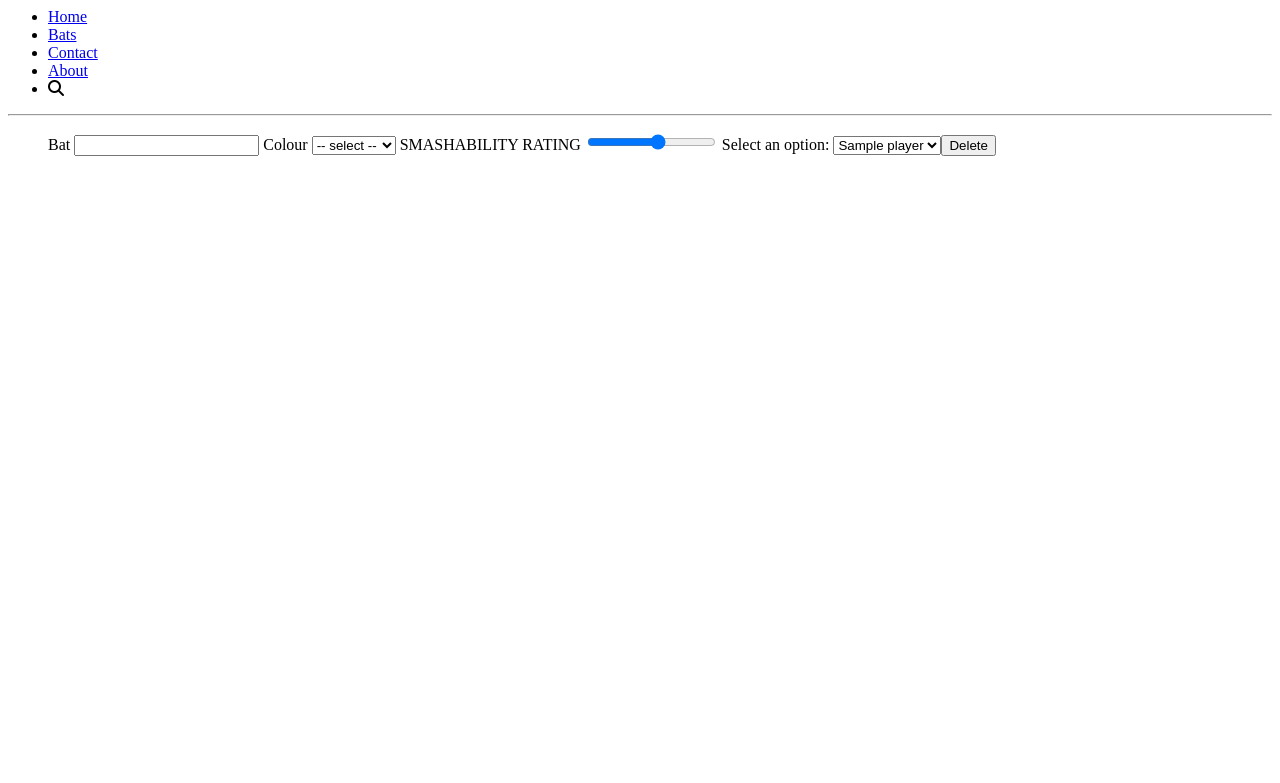
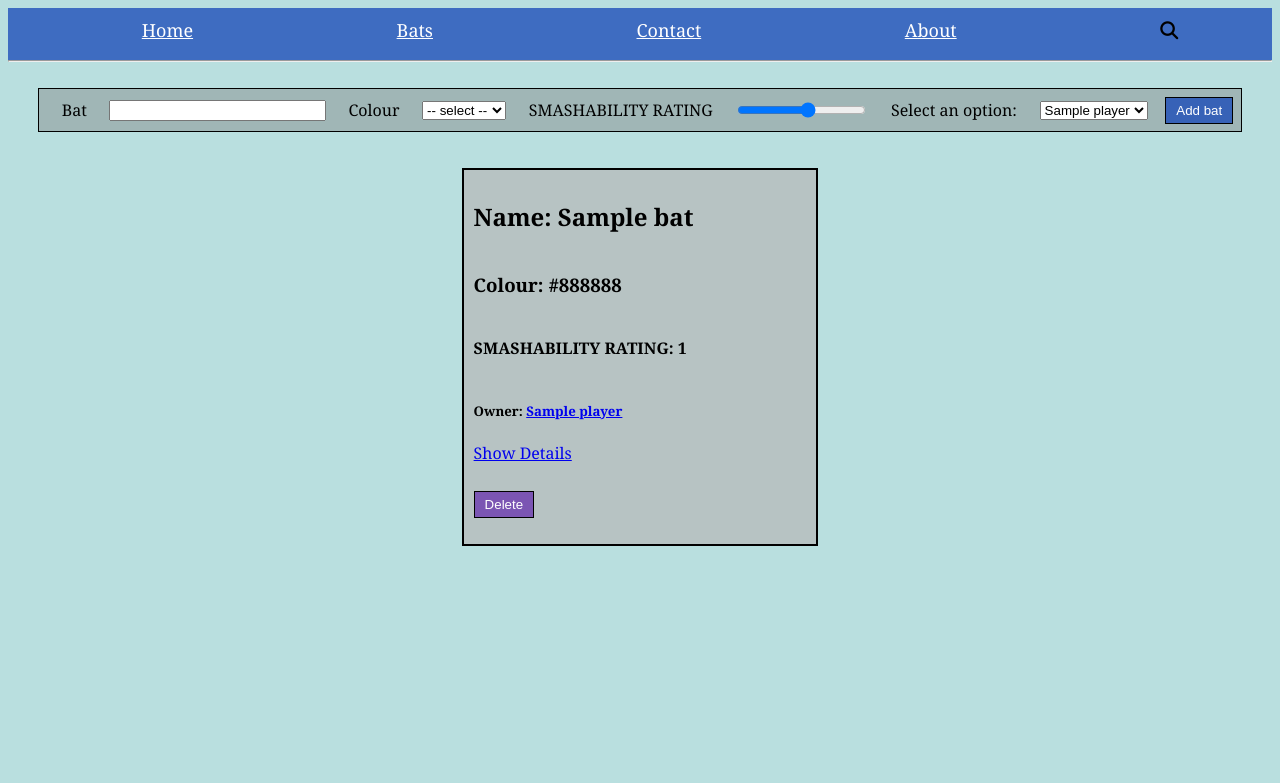
Before and after one commit to PeterQuiznose/pingpong, a Flask app: page /bats in a window 1280 px wide. Shown: the top 783 px of the page. Run offline with Flask 3, Linux system fonts and the light colour scheme; tables that the repository leaves empty hold one stand-in row (values such as "Sample post"); some libraries are stand-ins or nearby versions.

Commit message:
added css styling and functionality to the bat_list including delete

```diff
--- a/app.py
+++ b/app.py
@@ -6,7 +6,7 @@
 app = Flask(__name__)
 
 app = Flask(__name__)
-app.config["SQLALCHEMY_DATABASE_URI"] = f"postgresql://neilroberts@localhost:5432/pingpong"
+app.config["SQLALCHEMY_DATABASE_URI"] = f"postgresql://darrenlackie@localhost:5432/pingpong"
 db = SQLAlchemy(app)
 from models.bat import Bat
 from models.player import Player
--- a/controllers/bat_controller.py
+++ b/controllers/bat_controller.py
@@ -12,15 +12,22 @@
     bats_from_db = Bat.query.all()
     return render_template("bat_list.jinja", players=players_from_db, bats=bats_from_db)
 
-@bat_blueprint.route("/bats/<int:id>")
-def show_one_bat():
+@bat_blueprint.route("/bats/search")
+def search():
+    return render_template('search.jinja', title="Not a real search")
+
+@bat_blueprint.route("/bats/<id>")
+def show_one_bat(id):
     bat_to_show = Bat.query.get(id)
-    return render_template("show_one_bat.jinja", bats=bat_to_show)
+    return render_template("show_one_bat.jinja", bat=bat_to_show)
 
-@bat_blueprint.route("/bats/delete/<int:id>")
+@bat_blueprint.route("/bats/delete/<id>", methods = ["POST"])
 def delete_bat(id):
-    db.session.delete(id)
-    return redirect ("/bats")
+    bat_to_delete = Bat.query.get(id)
+    if bat_to_delete:
+        db.session.delete(bat_to_delete)
+        db.session.commit()
+        return redirect("/bats")
 
 @bat_blueprint.route("/bats", methods=["POST"])
 def save_bat():
@@ -53,7 +60,7 @@
 
     # db.session.commit()
 
-    # bat1 = Bat(name="Red Bat", colour="red", smashability=3)
+    # bat1 = Bat(name="Red Bat", colour="red", smashability=3, player_id=player1.id)
     # bat2 = Bat(name="The Black One", colour="black", smashability=5)
     # bat3 = Bat(name="The slicing, smashing super-dooper bat", colour="rainbow", smashability=10)
 
--- a/models/bat.py
+++ b/models/bat.py
@@ -6,7 +6,7 @@
     name = db.Column(db.String(64))
     colour = db.Column(db.String(64))
     smashability = db.Column(db.Integer)
-    player_id = db.Column(db.Integer, db.ForeignKey('players.id'))
+    player_id = db.Column(db.Integer, db.ForeignKey('players.id'), nullable=False)
 
 def __repr__(self):
     return f"<Bat: id: {self.id}, name: {self.name}, colour: {self.colour}, smashability: {self.smashability}, player_id:{self.player.id}>"
--- a/static/main.css
+++ b/static/main.css
@@ -0,0 +1,124 @@
+body {
+    background-color:rgba(0, 139, 139, 0.276);
+    font-family: Cambria, Cochin, Georgia, Times, 'Times New Roman', serif
+}
+
+header {
+    background-color: #1445b8bd;
+}
+
+.navbar {
+    display: inline;
+}
+
+main > ul {
+    padding:10px;
+}
+
+.form-inline {
+    display: flex;
+    flex-flow: row wrap;
+    justify-content: space-evenly;
+    align-items: center;
+    background-color: rgba(128, 128, 128, 0.442);
+    margin-right: 20px;
+    margin-left: 20px;
+    border: 1px solid black;
+  }
+
+.form-inline label {
+    margin: 5px 10px 5px 10px;
+    padding: 10px;
+    padding: 5px;
+  }
+
+.form-inline input[type="submit"] {
+    padding: 5px 10px 5px;
+    background-color: #1445b8bd;
+    border: 1px solid black;
+    color: white;
+    margin-left:10px;
+  }
+
+.form-inline input[type="text"] {
+    width: 18%
+}
+
+.form [type="submit"] {
+    padding: 5px 10px;
+    background-color: #7b55b3;
+    border: 1px solid black;
+    color: white;
+    margin-top: 5px;
+}
+
+.bat-container {
+    display: flex;
+    flex-wrap: wrap;
+    justify-content: space-around;
+  }
+
+.bat {
+    display: flex;
+    flex-direction: column;
+    width: 26vw;
+    background-color: #b7b7b7b1;
+    padding: 10px;
+    margin: 20px;
+    border: solid 2px black;
+    /* text-align: center; */
+  }
+
+.individual_bat {
+    width: 30vw;
+    background-color: #b7b7b7b1;
+    padding: 10px;
+    margin: 20px;
+    border: solid 2px black;
+    text-align: center;
+}
+
+.form input[type=submit]:hover {
+    background-color: #eb1414;
+  }
+
+.form-inline input[type="submit"]:hover {
+    background-color: green;
+}
+
+header > nav > ul {
+    list-style: none;
+    font-size: 18px;
+    display: flex;
+    gap: 1rem;
+    justify-content: space-around;
+    padding-top: 10px;
+}
+
+.navbar > a {
+    color:white;
+}
+
+.contact_box {
+    display: flex;
+    flex-direction: column;
+    width: 95vw;
+    background-color: #b7b7b7b1;
+    /* padding: 10px; */
+    margin: 20px;
+    border: solid 2px black;
+    text-align: center;
+}
+
+.text-container {
+    display: flex;
+    flex-direction: column;
+    width: 50vw;
+    background-color: #b7b7b7b1;
+    padding: 20px;
+    margin: 25px;
+    margin-left: 375px;
+    border: solid 2px black;
+    font-size: 18px;
+    text-align: center;
+}
--- a/templates/bat_list.jinja
+++ b/templates/bat_list.jinja
@@ -24,6 +24,7 @@
                 {% for player in players %}
                 <option value="{{ player.id }}">{{ player.name }}</option>
                 {% endfor %}
+            <input type="submit" value="Add bat">
           </form>
         <div class="bat-container">
           {% for bat in bats %}
@@ -31,10 +32,11 @@
             <h2>Name: {{ bat.name }}</h2>
             <h3>Colour: {{ bat.colour }}</h3>
             <h4>SMASHABILITY RATING: {{ bat.smashability }}</h4>
+            <h5>Owner: <a href="/bats/{{bat.player_id}}">{{ bat.player.name }}</a></h5>
 
             <a href="/bats/{{bats.index(bat)}}">Show Details</a>
             <br>
-            <form class="form" action="/bats/delete/{{ bat.name }}" method="POST">
+            <form class="form" action="/bats/delete/{{ bat.id }}" method="POST">
             <input type="submit" value="Delete">
             </form>
           </div>
```
